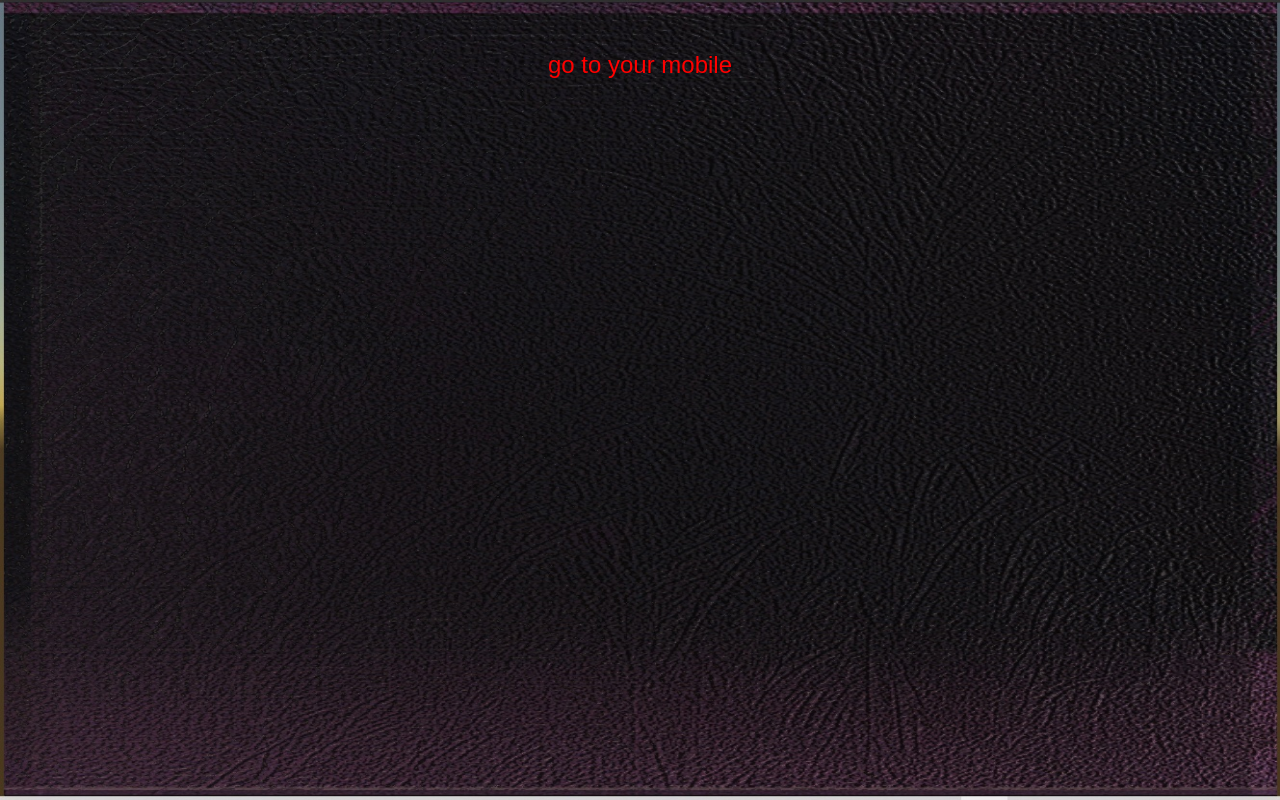
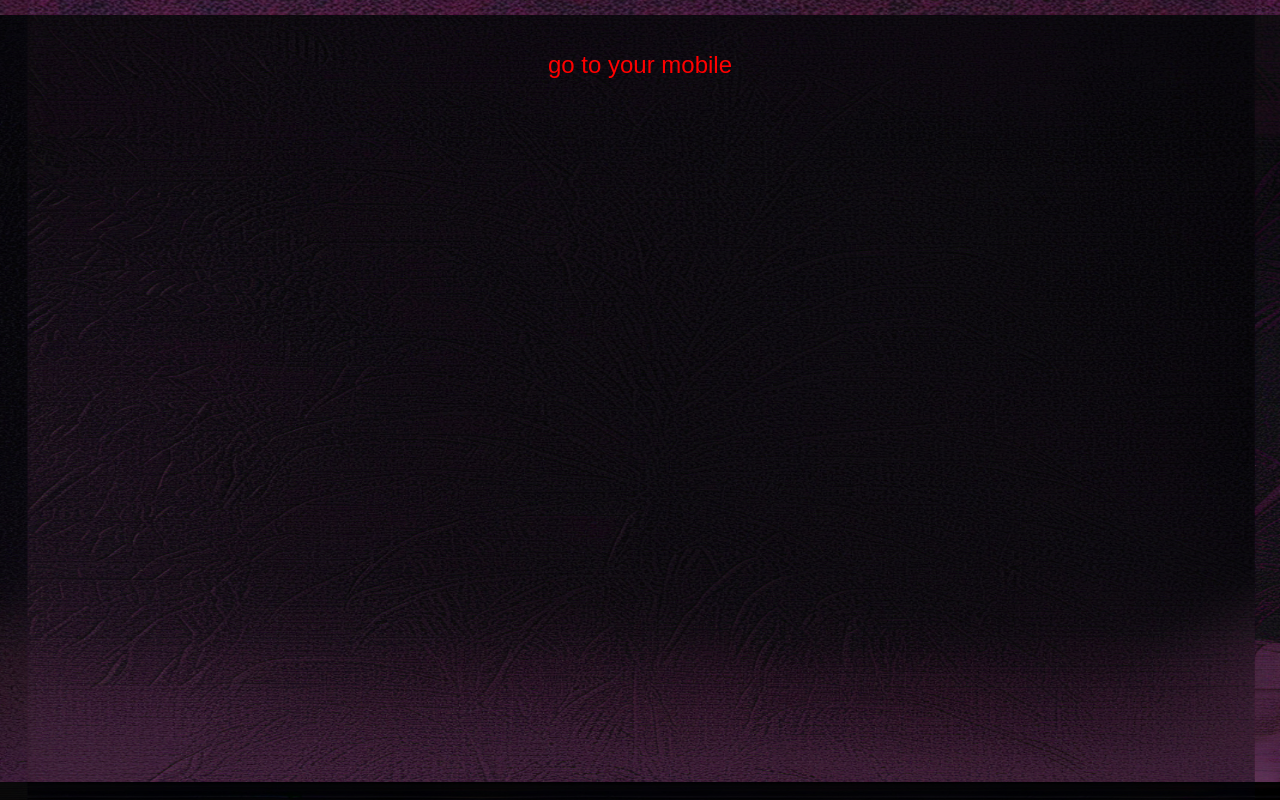
Before and after one commit to Tom-Cat-Ctrl/organgametesting, a website: page index.html in a window 1280 px wide. Drawn offline with Linux system fonts and the light colour scheme.

Commit message:
Update style.css

```diff
--- a/style.css
+++ b/style.css
@@ -34,7 +34,7 @@ p {
 
 /* Specific styles for each page */
 .page-one {
-    background-image:url('images/BackgroundOne.jpg'); /* Background for index.html */
+    background-image:url('images/BackgroundZero.jpg'); /* Background for index.html */
     background-size: 100% 100%; /* Stretch to fill the screen exactly */
     background-position: center;
     background-repeat: no-repeat;
```
